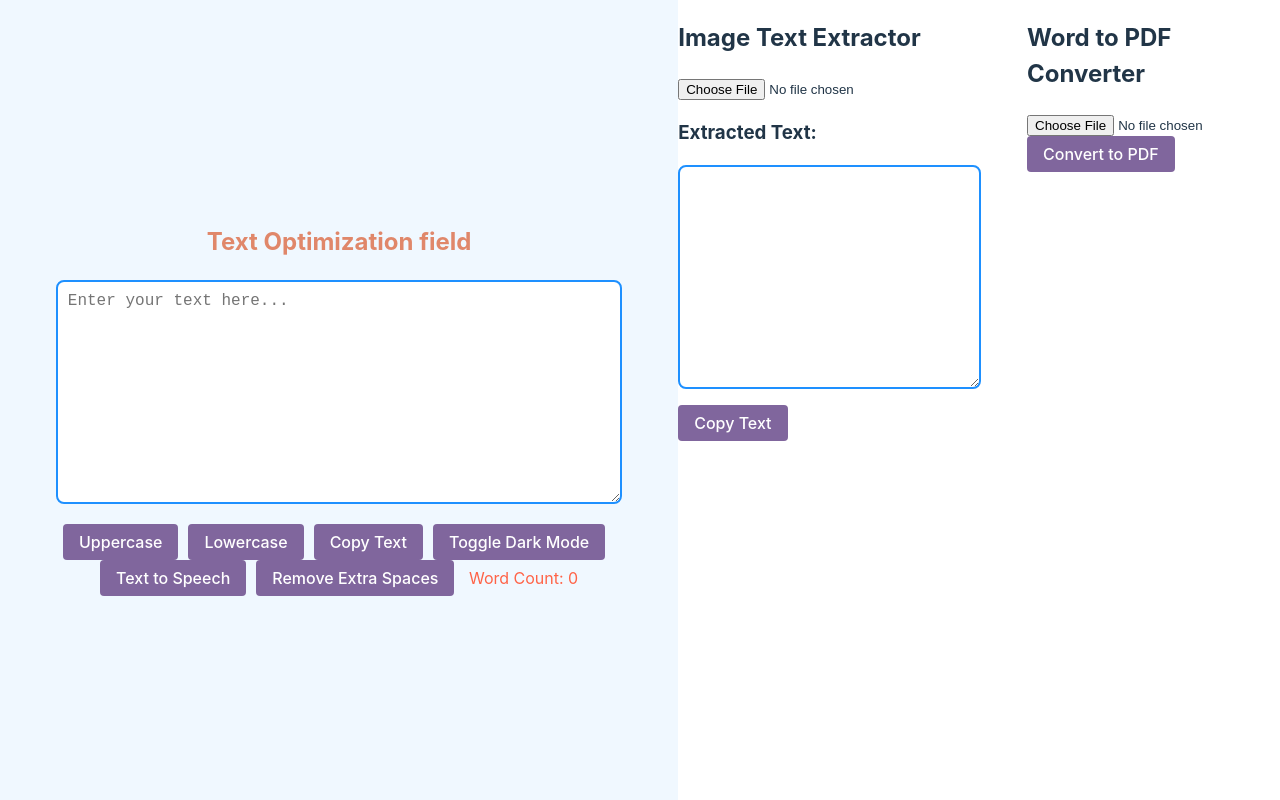
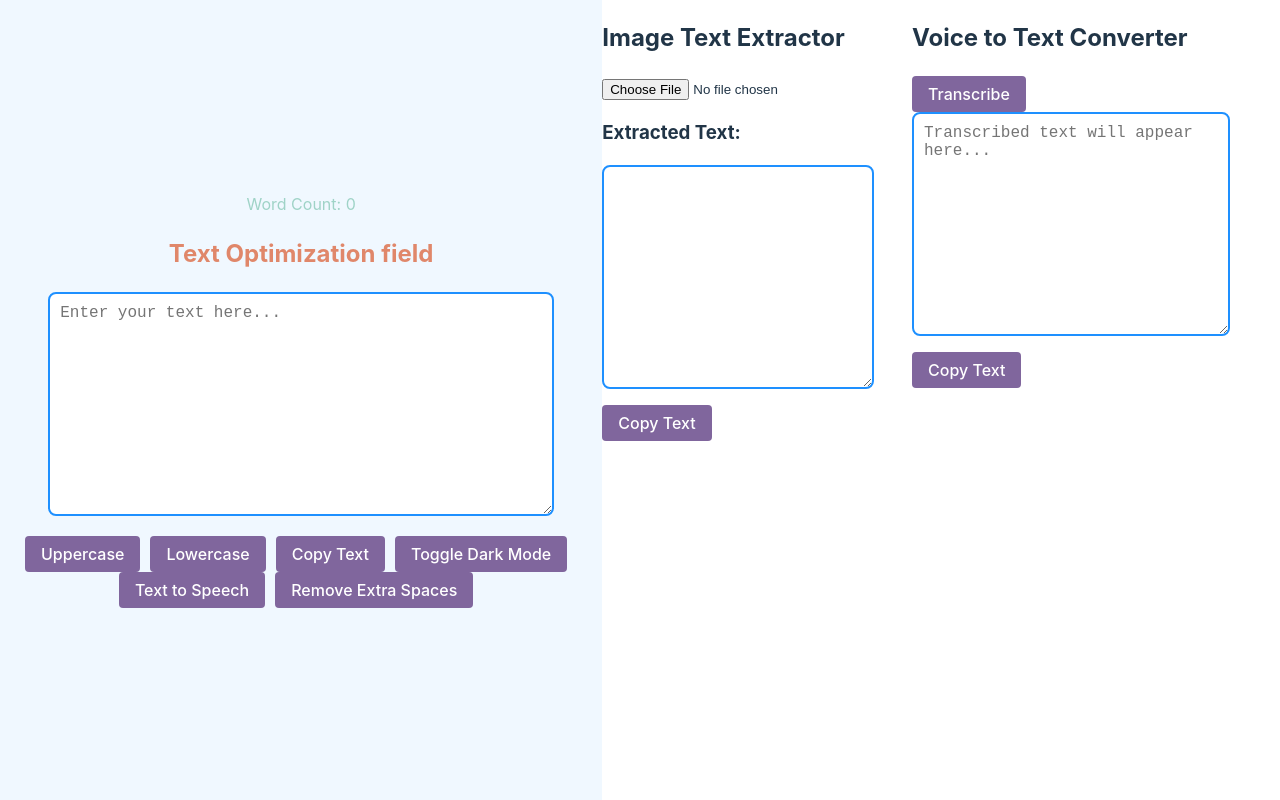
Before and after one commit to ekansh-vedi/text-utilization, a React (Vite) app: page / in a window 1280 px wide. Built offline with nearby package versions, Linux system fonts and the light colour scheme.

Commit message:
added audio-to-text feature

```diff
--- a/src/App.css
+++ b/src/App.css
@@ -133,7 +133,7 @@
   }
 
   span {
-    color: #ff6347; /* Word count color */
+    color: #9fd3c7 ; /* Word count color */
   }
 
 
--- a/src/App.jsx
+++ b/src/App.jsx
@@ -2,14 +2,18 @@
 import './App.css';
 import TextUtility from './TextUtility';
 import ImageTextExtractor from './ImageTextExtractor';
-import WordToPDFConverter from './WordToPdfConverter';
+// import WordToPDFConverter from './WordToPdfConverter';
+import AudioToTextConverter from './AudioToText';
+
+
 
 function App() {
   return (
     <div className="App">
       <TextUtility />
-      <ImageTextExtractor className="ImageTextExtractor" /> {/* Add className to apply CSS */}
-<WordToPDFConverter/>
+      <ImageTextExtractor className="ImageTextExtractor" />
+ {/* <WordToPDFConverter/> */}
+ <AudioToTextConverter/>
     </div>
   );
 }
--- /dev/null
+++ b/src/AudioToText.jsx
@@ -0,0 +1,55 @@
+import { useState } from 'react';
+
+const AudioToTextConverter = () => {
+  const [transcribedText, setTranscribedText] = useState('');
+  const [isTranscribing, setIsTranscribing] = useState(false);
+
+  const handleTranscribe = () => {
+    setIsTranscribing(true);
+
+    const recognition = new window.webkitSpeechRecognition(); // Using webkitSpeechRecognition for Chrome compatibility
+    recognition.lang = 'en-US'; // Set the language for speech recognition
+
+    recognition.onresult = (event) => {
+      const transcript = event.results[0][0].transcript;
+      setTranscribedText(transcript);
+    };
+
+    recognition.onerror = (event) => {
+      console.error('Speech recognition error:', event.error);
+      alert('Error occurred during transcription. Please try again.');
+    };
+
+    recognition.onend = () => {
+      setIsTranscribing(false);
+    };
+
+    recognition.start();
+  };
+
+  const handleCopyText = () => {
+    navigator.clipboard.writeText(transcribedText);
+    alert('Text copied to clipboard!');
+  };
+
+  return (
+    <div>
+      <h2>Voice to Text Converter</h2>
+      <button onClick={handleTranscribe} disabled={isTranscribing}>
+        {isTranscribing ? 'Transcribing...' : 'Transcribe'}
+      </button>
+      <textarea
+        value={transcribedText}
+        onChange={() => {}}
+        placeholder="Transcribed text will appear here..."
+        rows={6}
+        cols={50}
+      />
+      <button onClick={handleCopyText} disabled={!transcribedText}>
+        Copy Text
+      </button>
+    </div>
+  );
+};
+
+export default AudioToTextConverter;
--- a/src/TextUtility.jsx
+++ b/src/TextUtility.jsx
@@ -37,11 +37,26 @@ const TextUtility = () => {
 
   const handleTextToSpeech = () => {
     if ('speechSynthesis' in window) {
-      const utterance = new SpeechSynthesisUtterance(text);
-      utterance.voiceURI = 'Google UK English Female'; // Example female voice URI
-      utterance.lang = 'en-GB'; // Example language
-      utterance.volume = 0.5; // Adjust volume to a softer tone if needed
-      speechSynthesis.speak(utterance);
+      const availableVoices = window.speechSynthesis.getVoices();
+      const voice = availableVoices.find(voice => voice.name === 'Google UK English Female');
+
+      if (voice) {
+        const utterance = new SpeechSynthesisUtterance(text);
+        utterance.voice = voice;
+        utterance.volume = 0.5;
+        speechSynthesis.speak(utterance);
+      } else {
+        // Fallback to default voice
+        const defaultVoice = availableVoices.find(voice => voice.default);
+        if (defaultVoice) {
+          const utterance = new SpeechSynthesisUtterance(text);
+          utterance.voice = defaultVoice;
+          utterance.volume = 0.5;
+          speechSynthesis.speak(utterance);
+        } else {
+          alert('No compatible voice found.');
+        }
+      }
     } else {
       alert('Text-to-speech is not supported in your browser.');
     }
@@ -55,6 +70,7 @@ const TextUtility = () => {
 
   return (
     <div className={`container ${darkMode ? 'dark-mode' : ''}`}>
+      <span>Word Count: {wordCount}</span>
       <h2 id="utilityHead">Text Optimization field</h2>
       <textarea
         value={text}
@@ -68,8 +84,7 @@ const TextUtility = () => {
         <button onClick={handleCopyText}>Copy Text</button>
         <button onClick={handleToggleDarkMode}>Toggle Dark Mode</button>
         <button onClick={handleTextToSpeech}>Text to Speech</button>
-        <button onClick={handleRemoveExtraSpaces}>Remove Extra Spaces</button> {/* Button for removing extra spaces */}
-        <span>Word Count: {wordCount}</span>
+        <button onClick={handleRemoveExtraSpaces}>Remove Extra Spaces</button>
       </div>
     </div>
   );
--- a/src/WordToPdfConverter.jsx
+++ b/src/WordToPdfConverter.jsx
@@ -1,75 +1,56 @@
-import  { useState } from 'react';
-import { saveAs } from 'file-saver';
-import { PDFDocument, StandardFonts } from 'pdf-lib';
-import mammoth from 'mammoth';
+import   { useState } from 'react';
+import axios from 'axios';
 
-const WordToPDFConverter = () => {
-  const [selectedFile, setSelectedFile] = useState(null);
-  const [conversionError, setConversionError] = useState('');
+const WordToPdfConverter = () => {
+  const [file, setFile] = useState(null);
+  const [loading, setLoading] = useState(false);
 
-  const handleFileChange = (e) => {
-    setSelectedFile(e.target.files[0]);
-    setConversionError('');
+  const handleFileChange = (event) => {
+    setFile(event.target.files[0]);
   };
 
-  const convertToPDF = async () => {
-    if (!selectedFile) {
-      setConversionError('Please select a file.');
-      return;
-    }
+  const convertToPdf = async () => {
+    setLoading(true);
 
     try {
-      const arrayBuffer = await readFile(selectedFile);
-      const textResult = await mammoth.extractRawText({ arrayBuffer });
-      let text = textResult.value || ''; // Extracted text content
-      text = text.replace(/\‑/g, '-'); // Replace problematic characters
-      text = text.replace(/\n/g, ' '); // Replace newline characters with spaces
-      text = text.replace(/\t/g, ' '); // Replace tab characters with spaces
+      const formData = new FormData();
+      formData.append('file', file);
 
-      const pdfDoc = await PDFDocument.create();
-      const page = pdfDoc.addPage([612, 792]); // Standard US Letter size
-      const { width, height } = page.getSize();
+      const response = await axios.post(
+        'https://api.cloudmersive.com/convert/docx/to/pdf',
+        formData,
+        {
+          headers: {
+            'Content-Type': 'multipart/form-data',
+            'Apikey': 'YOUR_API_KEY' // Replace 'YOUR_API_KEY' with your actual API key
+          }
+        }
+      );
 
-      const font = await pdfDoc.embedFont(StandardFonts.Helvetica);
-      const textWidth = font.widthOfTextAtSize(text, 12);
-      const textHeight = font.heightAtSize(12);
-
-      const lines = text.split('\n');
-      const fontSize = Math.min(width / textWidth, height / (textHeight * lines.length));
-
-      page.drawText(text, {
-        x: 50,
-        y: height - 50,
-        size: fontSize,
-        font: font,
-      });
-
-      const pdfBytes = await pdfDoc.save();
-      saveAs(new Blob([pdfBytes], { type: 'application/pdf' }), `${selectedFile.name.replace(/\.[^/.]+$/, '')}.pdf`);
-      alert('Conversion successful. PDF file created.');
+      // Download the converted PDF file
+      const pdfBlob = new Blob([response.data], { type: 'application/pdf' });
+      const url = window.URL.createObjectURL(pdfBlob);
+      const link = document.createElement('a');
+      link.href = url;
+      link.setAttribute('download', 'converted_document.pdf');
+      document.body.appendChild(link);
+      link.click();
+      setLoading(false);
     } catch (error) {
-      console.error('Conversion error:', error);
-      setConversionError('Error converting the file. Please try again: ' + error.message);
+      console.error('Error converting to PDF:', error);
+      setLoading(false);
     }
-  };
-
-  const readFile = (file) => {
-    return new Promise((resolve, reject) => {
-      const reader = new FileReader();
-      reader.onload = () => resolve(reader.result);
-      reader.onerror = (error) => reject(error);
-      reader.readAsArrayBuffer(file);
-    });
   };
 
   return (
     <div>
       <h2>Word to PDF Converter</h2>
       <input type="file" accept=".docx" onChange={handleFileChange} />
-      {conversionError && <p style={{ color: 'red' }}>{conversionError}</p>}
-      <button onClick={convertToPDF}>Convert to PDF</button>
+      <button onClick={convertToPdf} disabled={!file || loading}>
+        {loading ? 'Converting...' : 'Convert to PDF'}
+      </button>
     </div>
   );
 };
 
-export default WordToPDFConverter;
+export default WordToPdfConverter;
```
Also changed, not shown: package.json (+9 -3 lines), 1 other file (tests, documents, lock files or other folders).
